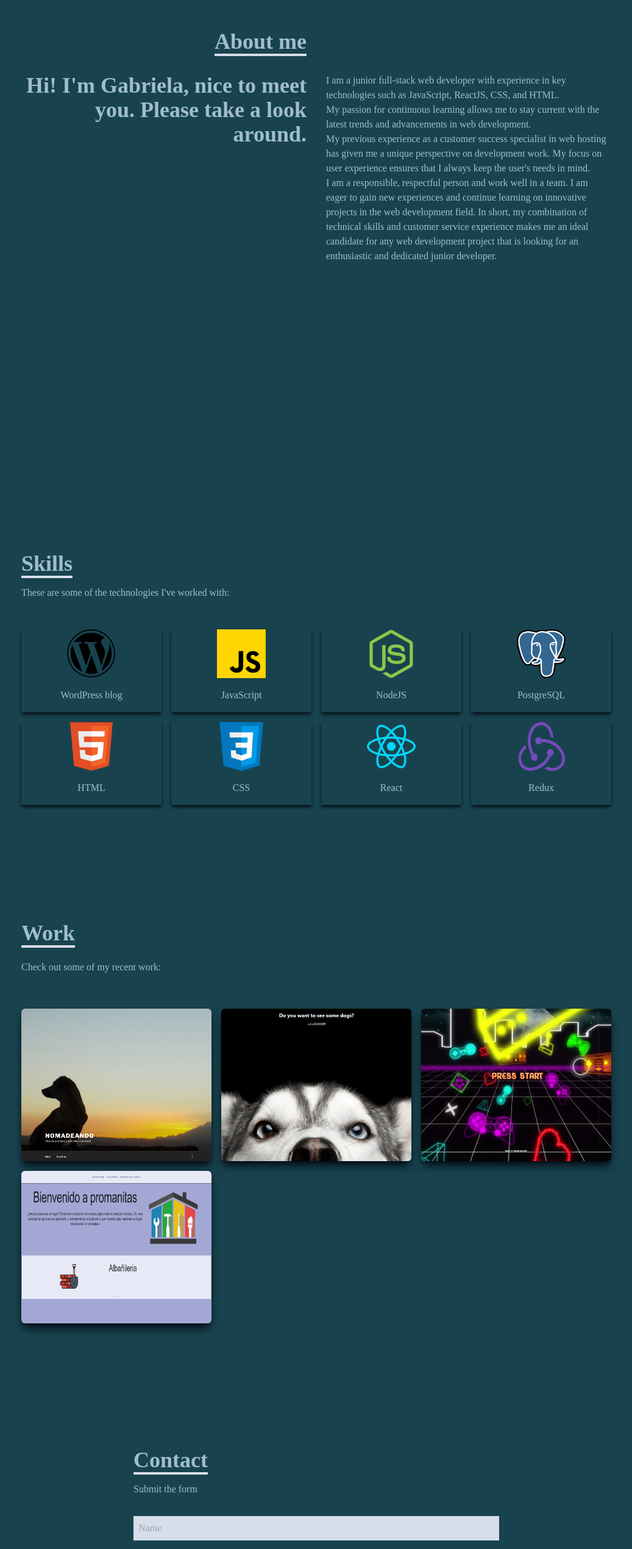
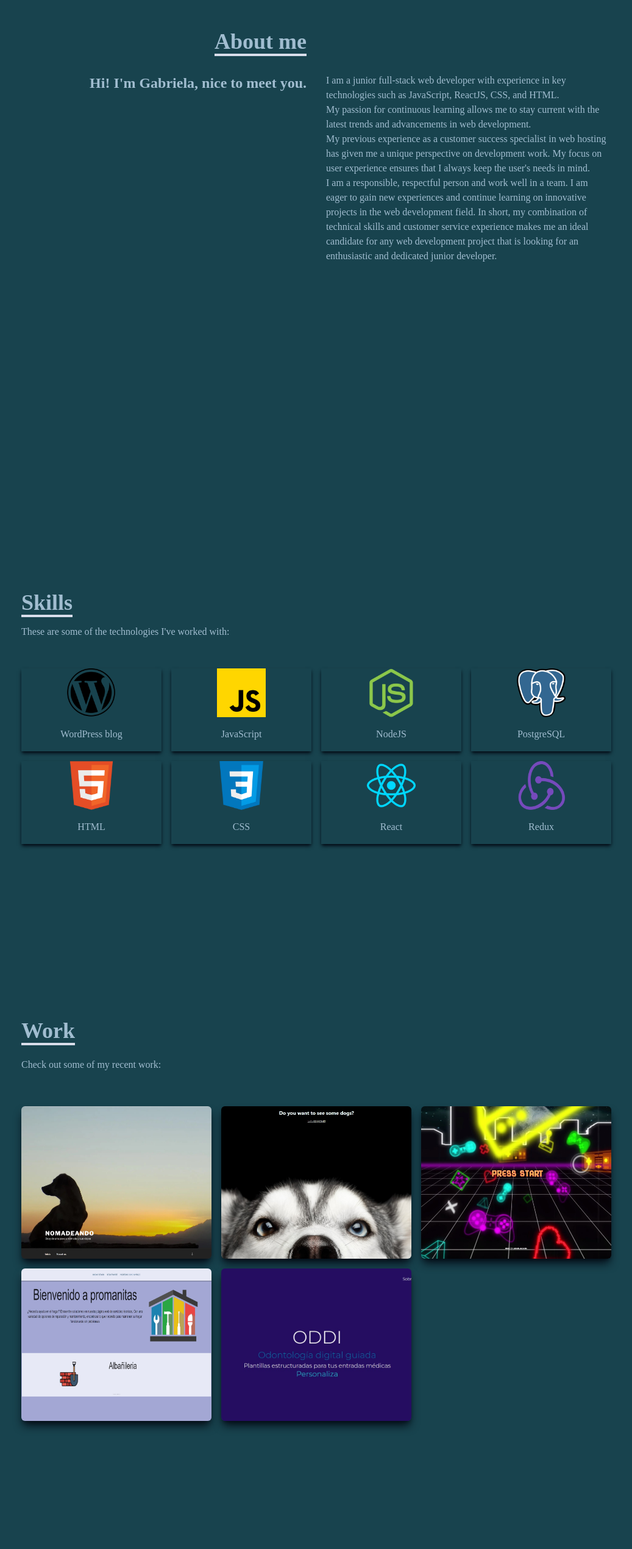
Before and after one commit to gabydesi/myportfolio, a React (Create React App) app: page / in a window 1280 px wide. Shown: the part 960-3500 px from the top of the page at 61% size, without its empty margins (121-1158 px from the left). Built offline with nearby package versions, Linux system fonts and the light colour scheme.

Commit message:
adjustments and add new work

```diff
--- a/src/components/About.jsx
+++ b/src/components/About.jsx
@@ -13,9 +13,9 @@ const About = () => {
           <div></div>
         </div>
         <div className="max-w-[1000px] w-full grid sm:grid-cols-2 gap-8 px-4">
-          <div className="sm:text-right text-4xl font-bold">
+          <div className="sm:text-right text-2xl font-bold">
             <p>
-              Hi! I'm Gabriela, nice to meet you. Please take a look around.
+              Hi! I'm Gabriela, nice to meet you.
             </p>
           </div>
           <div>
--- a/src/components/Contact.jsx
+++ b/src/components/Contact.jsx
@@ -13,13 +13,13 @@ function Contact() {
   };
 
   return (
-    <div name='contact' className='w-full h-screen bg-[#18434e] flex justify-center items-center p-4 pt-20 '>
+    <div name='contact' className='w-full md:h-screen bg-[#18434e] flex justify-center items-center p-4 pt-80 '>
       {/* I used getform.io to send emails from my contact form */}
       <form
         ref={formRef}
         method="POST"
         action={REACT_APP_GET_FORM_IO}
-        className='flex flex-col max-w-[600px] w-full'
+        className='flex flex-col max-w-[600px] w-full pt-20'
         onSubmit={handleSubmit}
       >
         <div className='pb-4'>
--- a/src/components/Footer.jsx
+++ b/src/components/Footer.jsx
@@ -3,7 +3,7 @@ import React from 'react'
 function Footer() {
   return (
     <div>
-        <p className='   flex flex-col justify-center items-center bg-[#18434e] text-[#d8ddea]'>Made by Gabriela Acevedo</p>
+        <p className='   flex flex-col justify-center items-center bg-[#18434e] text-[#d8ddea] pt-60'>Made by Gabriela Acevedo</p>
     </div>
   )
 }
--- a/src/components/Skills.jsx
+++ b/src/components/Skills.jsx
@@ -12,7 +12,7 @@ function Skills() {
   return (
     <div name="skills" className="w-full h-screen bg-[#18434e] text-[#a1bdd0]">
       {/* Container */}
-      <div className="max-w-[1000px] mx-auto p-4 flex flex-col justify-center w-full h-full pt-48 ">
+      <div className="max-w-[1000px] mx-auto p-4 flex flex-col justify-center w-full h-full pt-80 ">
         <div>
           <p className="text-4xl font-bold inline border-b-4 border-[#d8ddea]">
             Skills
--- a/src/components/Work.jsx
+++ b/src/components/Work.jsx
@@ -3,10 +3,14 @@ import Videogames from "../assets/videogames.png";
 import Promanitas from "../assets/promanitas.png";
 import Dogs from "../assets/dogs.jpg";
 import Nomadeando from "../assets/nomadeando.jpg";
+import Oddi from "../assets/oddi.jpg";
 
 function Work() {
   return (
-    <div name="work" className="w-full md:h-screen text-[#a1bdd0] bg-[#18434e] py-60">
+    <div
+      name="work"
+      className="w-full md:h-screen text-[#a1bdd0] bg-[#18434e] pt-80"
+    >
       <div className="max-w-[1000px] mx-auto p-4 flex flex-col justify-center w-full h-full">
         <div className="pb-8">
           <p className="text-4xl font-bold inline border-b-4 text-[#a1bdd0] border-[#d8ddea] ">
@@ -47,9 +51,10 @@ function Work() {
             className="shadow-lg shadow-[#040c16] group container rounded-md flex justify-center items-center mx-auto content-div"
           >
             {/* hover effects */}
-            <div className="opacity-0 group-hover:opacity-100">
+            <div className="opacity-0 group-hover:opacity-100 py-1 px-4">
               <span className="text 2xl font-bold text-[#d8ddea] tracking-wider">
-                SPA React JS, JavaScript, PostgreSQL, HTML, CSS
+                Single page aplication <br /> <br /> ReactJS, JavaScript,
+                NodeJS, Express, PostgreSQL, HTML, CSS
               </span>
               <div className="pt-8 text-center">
                 <a
@@ -80,9 +85,10 @@ function Work() {
             className="shadow-lg shadow-[#040c16] group container rounded-md flex justify-center items-center mx-auto content-div"
           >
             {/* hover effects */}
-            <div className="opacity-0 group-hover:opacity-100">
+            <div className="opacity-0 group-hover:opacity-100 py-1 px-4">
               <span className="text 2xl font-bold text-[#d8ddea] tracking-wider">
-                SPA React JS, JavaScript, PostgreSQL, HTML, CSS
+                Single page aplication <br /> <br /> ReactJS, JavaScript,
+                NodeJS, Express, PostgreSQL, HTML, CSS
               </span>
               <div className="pt-8 text-center">
                 <a
@@ -113,10 +119,11 @@ function Work() {
             className="shadow-lg shadow-[#040c16] group container rounded-md flex justify-center items-center mx-auto content-div"
           >
             {/* hover effects */}
-            <div className="opacity-0 group-hover:opacity-100">
+            <div className="opacity-0 group-hover:opacity-100 py-1 px-4">
               <span className="text 2xl font-bold text-[#d8ddea] tracking-wider">
-                Market place, React JS, JavaScript, PostgreSQL, MUI, Auth0,
-                Cloudinary
+                Job market place <br />
+                <br /> React JS, JavaScript, NodeJS, Express, PostgreSQL, MUI,
+                AuthO, Cloudinary
               </span>
               <div className="pt-8 text-center">
                 <a
@@ -141,6 +148,39 @@ function Work() {
               </div>
             </div>
           </div>
+          {/* Grid Item ODDI*/}
+          <div
+            style={{ backgroundImage: `url(${Oddi})` }}
+            className="shadow-lg shadow-[#040c16] group container rounded-md flex justify-center items-center mx-auto content-div"
+          >
+            {/* hover effects */}
+            <div className="opacity-0 group-hover:opacity-100 py-1 px-4">
+              <span className="text 2xl font-bold text-[#d8ddea] tracking-wider">
+                Website <br />
+                <br /> ReactJS, Tailwind CSS
+              </span>
+              <div className="pt-8 text-center">
+                <a
+                  href="https://oddi.es/"
+                  target="_blank"
+                  rel="noopener noreferrer"
+                >
+                  <a
+                    href="https://github.com/Dentmedia-oddi/client_oddi"
+                    target="_blank"
+                    rel="noopener noreferrer"
+                  >
+                    <button className="text-center rounded-lg px-4 py-3 m-2 bg-[#d8ddea] text-[#18434e] font-bold text-lg">
+                      Code
+                    </button>
+                  </a>
+                  <button className="text-center rounded-lg px-4 py-3 m-2 bg-[#d8ddea] text-[#18434e] font-bold text-lg">
+                    Demo
+                  </button>
+                </a>
+              </div>
+            </div>
+          </div>
         </div>
       </div>
     </div>
```
Also changed, not shown: src/assets/oddi.jpg (added).
